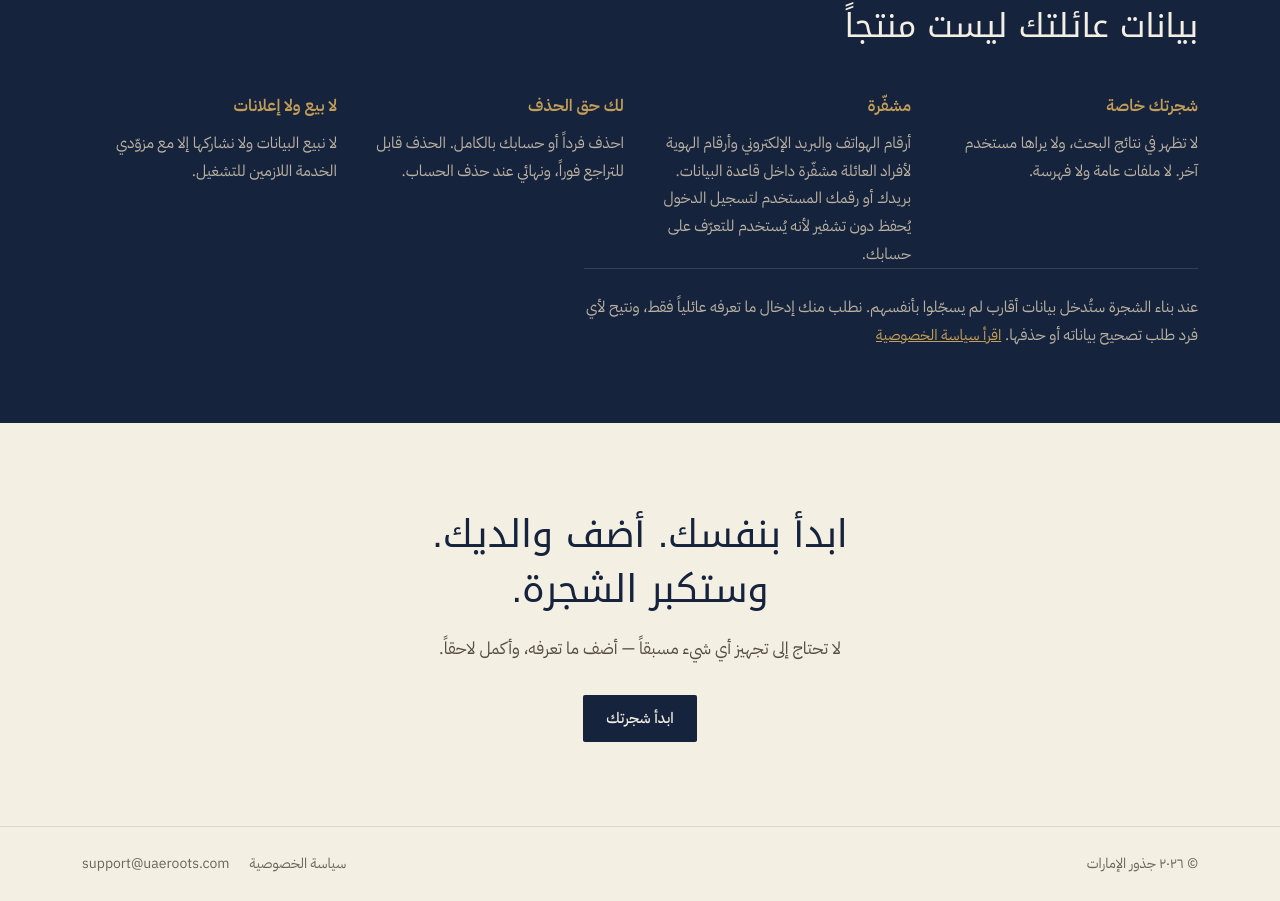
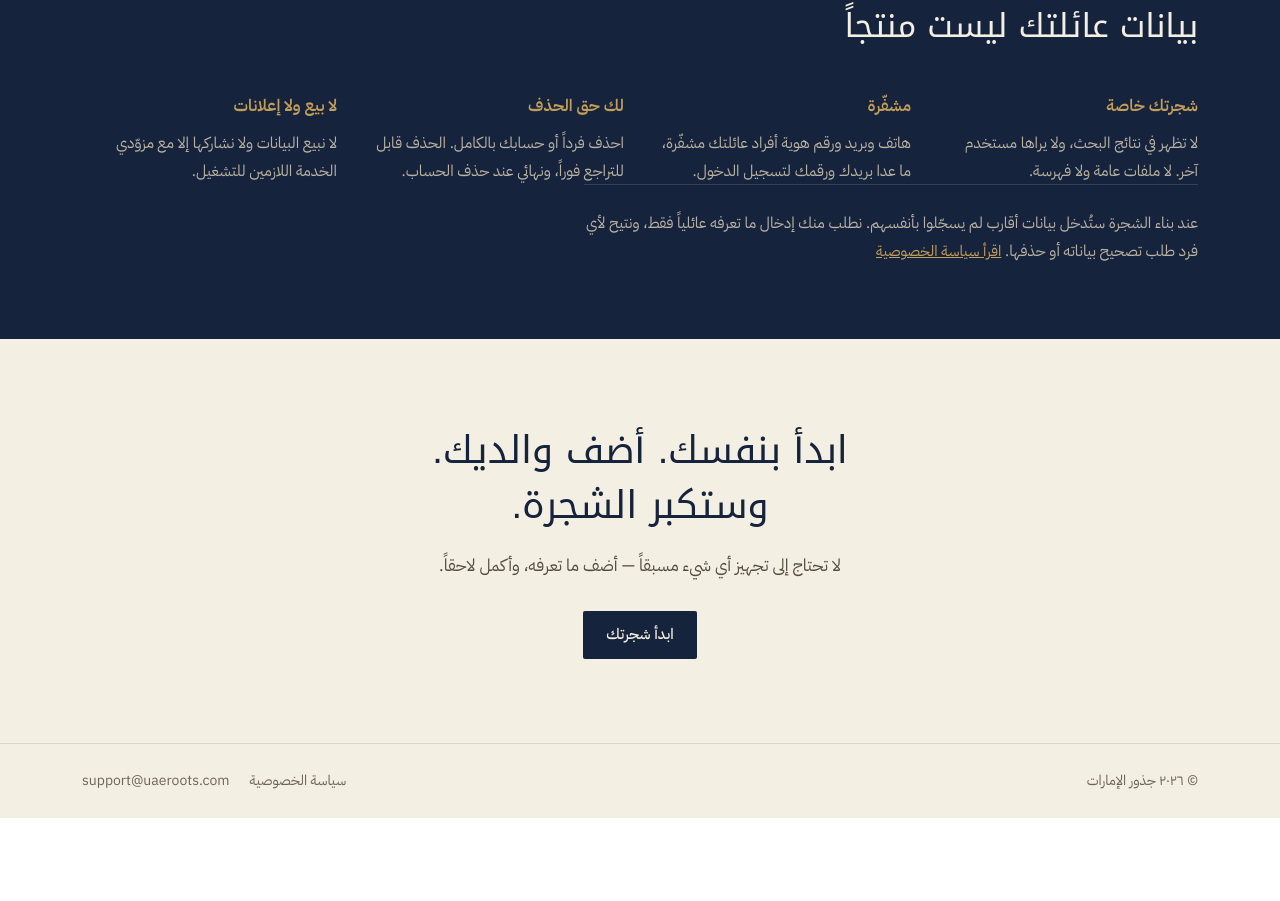
Before and after one commit to nrashidk/uae-roots-app, a React (Vite) app: page / in a window 1280 px wide. Shown: the part 1840-2741 px from the top of the page. After the commit the page ends 2658 px from the top, so only its background shows below. Built offline with nearby package versions, Linux system fonts and the light colour scheme; no server answers.

Commit message:
Add files via upload

```diff
--- a/src/pages/LandingPage.jsx
+++ b/src/pages/LandingPage.jsx
@@ -56,13 +56,16 @@ const PRIVACY = [
     p: "لا تظهر في نتائج البحث، ولا يراها مستخدم آخر. لا ملفات عامة ولا فهرسة.",
   },
   {
-    // The carve-out is not a detail. Phone, email and ID number are encrypted for
-    // FAMILY MEMBERS, but the email or phone you sign in with is stored in the
-    // clear — login has to look you up by it. Claiming blanket encryption told the
-    // reader their own contact details were protected in a way they are not. The
-    // privacy policy has always stated this correctly; this card did not.
+    // Names the THREE fields that are actually encrypted (encryptPII is applied to
+    // phone, email and identificationNumber, and to nothing else). A broader claim
+    // — "your family's data is encrypted" — would not be true: names, dates, birth
+    // places, professions and every relationship are stored in the clear.
+    //
+    // The عائلتك / بريدك split matters. Without it the sentence appears to say that
+    // phone and email are encrypted except phone and email; the two halves are
+    // about different people — the relatives you enter, and you.
     h: "مشفّرة",
-    p: "أرقام الهواتف والبريد الإلكتروني وأرقام الهوية لأفراد العائلة مشفّرة داخل قاعدة البيانات. بريدك أو رقمك المستخدم لتسجيل الدخول يُحفظ دون تشفير لأنه يُستخدم للتعرّف على حسابك.",
+    p: "هاتف وبريد ورقم هوية أفراد عائلتك مشفّرة، ما عدا بريدك ورقمك لتسجيل الدخول.",
   },
   {
     h: "لك حق الحذف",
```
